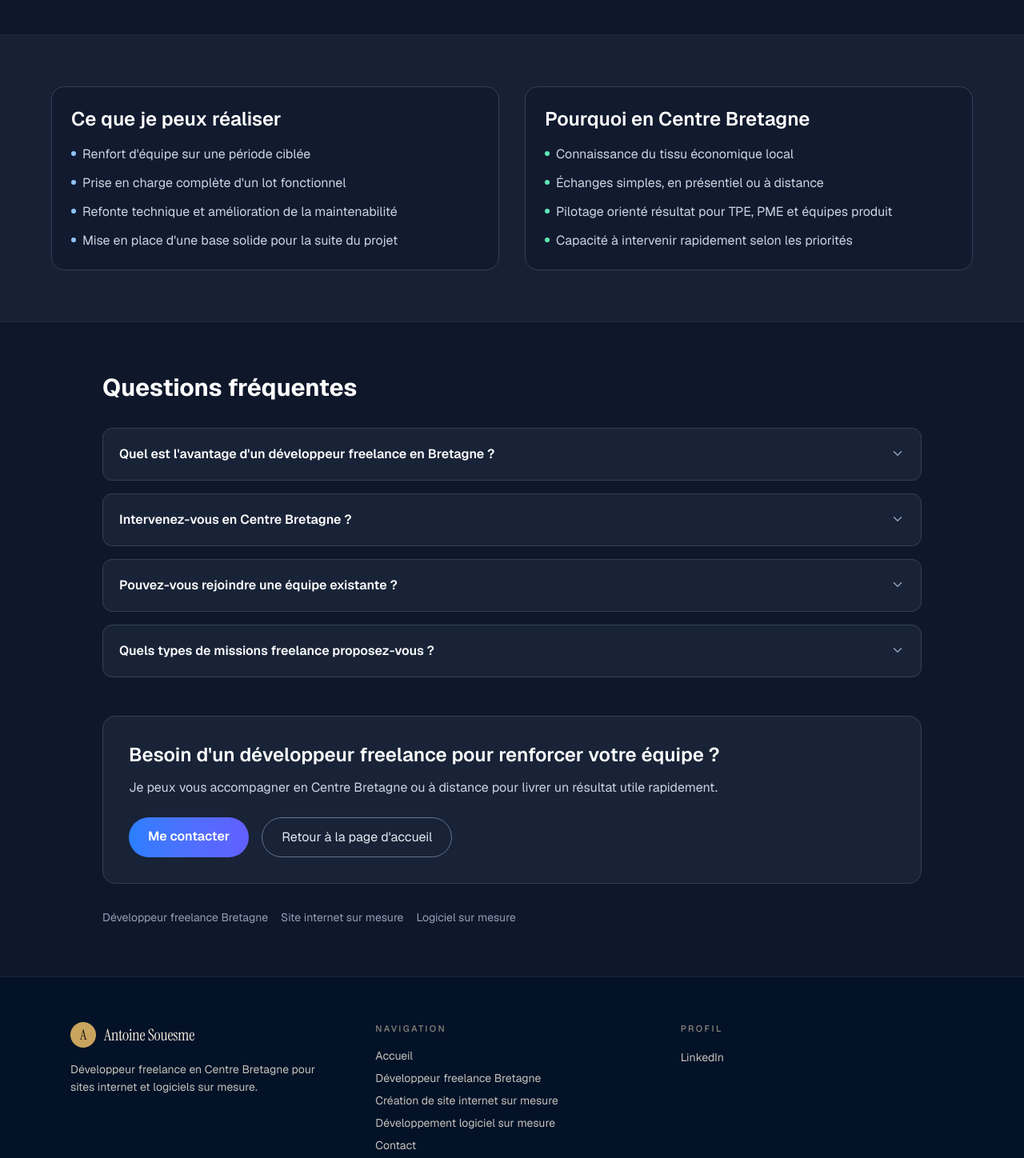
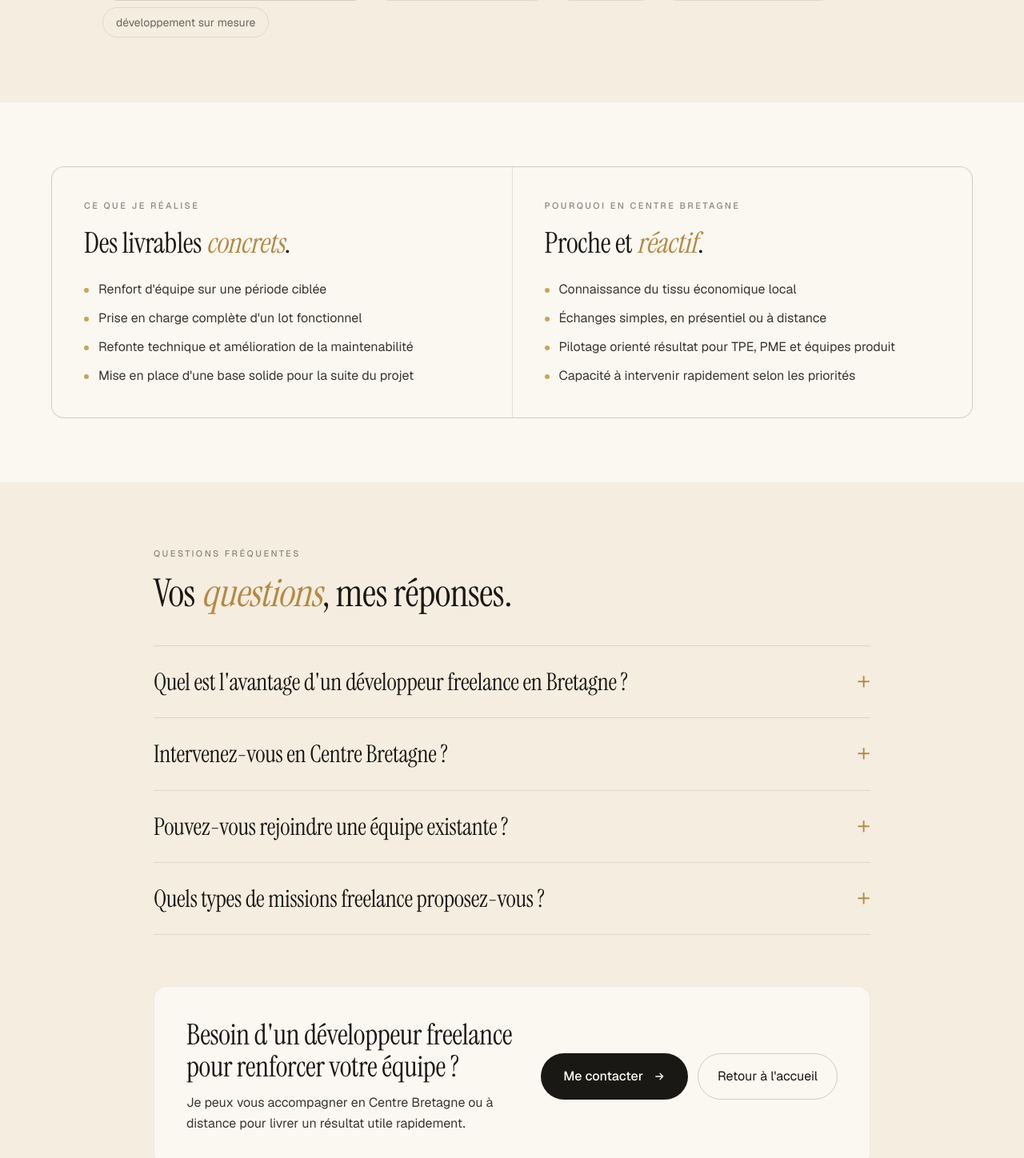
Before and after one commit to antoine-souesme/website, a Next.js app: page /developpeur-freelance-bretagne in a window 1280 px wide. Shown: the part 522-1970 px from the top of the page at 80% size. Built offline with nearby package versions, Linux system fonts and the light colour scheme; no server answers.

Commit message:
Fixed nav bar and pages

```diff
--- a/app/components/Navbar.tsx
+++ b/app/components/Navbar.tsx
@@ -1,24 +1,30 @@
 "use client";
 
 import Link from "next/link";
+import { usePathname } from "next/navigation";
 import { useEffect, useState } from "react";
 
 const Navbar = () => {
+  const pathname = usePathname();
+  const hasDarkHero = pathname === "/";
   const [isScrolled, setIsScrolled] = useState(false);
 
   useEffect(() => {
+    if (!hasDarkHero) return;
     const onScroll = () => {
       setIsScrolled(window.scrollY > window.innerHeight * 0.85);
     };
     window.addEventListener("scroll", onScroll, { passive: true });
     onScroll();
     return () => window.removeEventListener("scroll", onScroll);
-  }, []);
+  }, [hasDarkHero]);
+
+  const onCream = !hasDarkHero || isScrolled;
 
   return (
     <nav
       className={`fixed top-0 inset-x-0 z-50 transition-colors duration-500 ${
-        isScrolled ? "nav-cream text-ink-900" : "text-white"
+        onCream ? "nav-cream text-ink-900" : "text-white"
       }`}
     >
       <div className="max-w-7xl mx-auto px-6 py-5 flex items-center justify-between gap-6">
--- a/app/components/SeoServicePage.tsx
+++ b/app/components/SeoServicePage.tsx
@@ -1,4 +1,3 @@
-import { ChevronDown } from "lucide-react";
 import Link from "next/link";
 
 type FaqItem = {
@@ -30,21 +29,26 @@ const SeoServicePage = ({
   ctaLabel,
 }: SeoServicePageProps) => {
   return (
-    <main className="min-h-screen bg-slate-900 text-white">
-      <section className="pt-32 pb-16 px-4">
+    <main className="bg-sand-100 text-ink-900">
+      <section className="pt-40 pb-20 px-6 bg-sand-100">
         <div className="max-w-5xl mx-auto">
-          <p className="text-sm uppercase tracking-[0.2em] text-sky-200 mb-4">{eyebrow}</p>
-          <h1 className="text-4xl md:text-6xl font-bold mb-6 leading-tight">{h1}</h1>
-          <p className="text-lg text-slate-300 leading-relaxed max-w-4xl">{intro}</p>
+          <p className="eyebrow mb-5">{eyebrow}</p>
+          <h1 className="font-display text-5xl md:text-7xl serif-h2 mb-8 max-w-4xl">
+            {h1}
+          </h1>
+          <p className="text-lg md:text-xl text-ink-700 leading-relaxed max-w-3xl">
+            {intro}
+          </p>
 
-          <div className="mt-8 flex flex-wrap gap-3">
-            <span className="px-3 py-1 rounded-full border border-blue-400/40 text-blue-200 text-sm">
-              Expertise principale: {primaryKeyword}
+          <div className="mt-10 flex flex-wrap gap-2">
+            <span className="inline-flex items-center gap-2 px-4 py-2 rounded-full border border-ink-900/15 text-sm text-ink-700">
+              <span className="w-1.5 h-1.5 rounded-full bg-sand-400" />
+              Expertise — {primaryKeyword}
             </span>
             {secondaryKeywords.map((keyword) => (
               <span
                 key={keyword}
-                className="px-3 py-1 rounded-full border border-slate-600 text-slate-300 text-sm"
+                className="px-4 py-2 rounded-full border border-ink-900/10 text-sm text-ink-500"
               >
                 {keyword}
               </span>
@@ -53,26 +57,34 @@ const SeoServicePage = ({
         </div>
       </section>
 
-      <section className="py-16 px-4 bg-slate-800/60 border-y border-slate-800">
-        <div className="max-w-6xl mx-auto grid md:grid-cols-2 gap-8">
-          <article className="bg-slate-900/70 border border-slate-700 rounded-2xl p-6">
-            <h2 className="text-2xl font-semibold mb-4">Ce que je peux réaliser</h2>
-            <ul className="space-y-3 text-slate-300">
+      <section className="py-20 px-6 bg-sand-50 border-y border-ink-900/5">
+        <div className="max-w-6xl mx-auto grid md:grid-cols-2 gap-px bg-ink-900/10 border border-ink-900/10 rounded-2xl overflow-hidden">
+          <article className="bg-sand-50 p-10">
+            <p className="eyebrow text-sand-500 mb-4">Ce que je réalise</p>
+            <h2 className="font-display text-3xl md:text-4xl mb-6 leading-tight">
+              Des livrables <span className="serif-em">concrets</span>.
+            </h2>
+            <ul className="space-y-3 text-ink-700">
               {offers.map((item) => (
-                <li key={item} className="flex items-start gap-2">
-                  <span className="w-1.5 h-1.5 rounded-full bg-blue-300 mt-2" />
+                <li key={item} className="flex items-start gap-3">
+                  <span className="w-1.5 h-1.5 rounded-full bg-sand-400 mt-2.5 shrink-0" />
                   <span>{item}</span>
                 </li>
               ))}
             </ul>
           </article>
 
-          <article className="bg-slate-900/70 border border-slate-700 rounded-2xl p-6">
-            <h2 className="text-2xl font-semibold mb-4">Pourquoi en Centre Bretagne</h2>
-            <ul className="space-y-3 text-slate-300">
+          <article className="bg-sand-50 p-10">
+            <p className="eyebrow text-sand-500 mb-4">
+              Pourquoi en Centre Bretagne
+            </p>
+            <h2 className="font-display text-3xl md:text-4xl mb-6 leading-tight">
+              Proche et <span className="serif-em">réactif</span>.
+            </h2>
+            <ul className="space-y-3 text-ink-700">
               {localValuePoints.map((item) => (
-                <li key={item} className="flex items-start gap-2">
-                  <span className="w-1.5 h-1.5 rounded-full bg-emerald-300 mt-2" />
+                <li key={item} className="flex items-start gap-3">
+                  <span className="w-1.5 h-1.5 rounded-full bg-sand-400 mt-2.5 shrink-0" />
                   <span>{item}</span>
                 </li>
               ))}
@@ -81,62 +93,88 @@ const SeoServicePage = ({
         </div>
       </section>
 
-      <section className="py-16 px-4">
-        <div className="max-w-5xl mx-auto">
-          <h2 className="text-3xl font-bold mb-8">Questions fréquentes</h2>
-          <div className="space-y-4">
+      <section className="py-20 px-6 bg-sand-100">
+        <div className="max-w-4xl mx-auto">
+          <div className="mb-10">
+            <p className="eyebrow mb-4">Questions fréquentes</p>
+            <h2 className="font-display text-4xl md:text-5xl serif-h2">
+              Vos <span className="serif-em">questions</span>, mes réponses.
+            </h2>
+          </div>
+
+          <div className="border-t border-ink-900/10">
             {faqItems.map((item) => (
               <details
                 key={item.question}
-                className="bg-slate-800/70 border border-slate-700 rounded-xl p-5 group"
+                className="border-b border-ink-900/10 group py-6"
               >
-                <summary className="cursor-pointer text-white font-semibold list-none pr-6 relative">
-                  {item.question}
-                  <ChevronDown
-                    size={18}
-                    className="absolute right-0 top-0.5 text-slate-400 transition-transform group-open:rotate-180"
-                  />
+                <summary className="cursor-pointer flex items-start justify-between gap-6">
+                  <span className="font-display text-2xl md:text-3xl leading-snug">
+                    {item.question}
+                  </span>
+                  <span className="faq-plus text-sand-500 text-3xl leading-none mt-1 font-light">
+                    +
+                  </span>
                 </summary>
-                <p className="mt-3 text-slate-300 leading-relaxed">{item.answer}</p>
+                <p className="mt-4 text-ink-700 leading-relaxed max-w-3xl">
+                  {item.answer}
+                </p>
               </details>
             ))}
           </div>
 
-          <div className="mt-12 bg-slate-800/70 border border-slate-700 rounded-2xl p-8">
-            <h2 className="text-2xl font-semibold mb-3">{ctaLabel}</h2>
-            <p className="text-slate-300 mb-6 leading-relaxed">
-              Je peux vous accompagner en Centre Bretagne ou à distance pour livrer
-              un résultat utile rapidement.
-            </p>
-            <div className="flex flex-wrap gap-4">
+          <div className="mt-16 grid md:grid-cols-[1fr_auto] items-center gap-8 paper rounded-2xl p-10">
+            <div>
+              <h2 className="font-display text-3xl md:text-4xl mb-3">
+                {ctaLabel}
+              </h2>
+              <p className="text-ink-700 leading-relaxed max-w-2xl">
+                Je peux vous accompagner en Centre Bretagne ou à distance pour
+                livrer un résultat utile rapidement.
+              </p>
+            </div>
+            <div className="flex flex-wrap gap-3 self-start md:self-auto">
               <Link
                 href="/#contact"
-                className="px-6 py-3 bg-linear-to-r from-blue-500 to-indigo-500 rounded-full font-semibold hover:scale-105 transition-transform"
+                className="inline-flex items-center gap-3 px-7 py-4 bg-ink-900 text-sand-50 rounded-full font-medium hover:bg-ocean-700 transition"
               >
                 Me contacter
+                <svg
+                  width="16"
+                  height="16"
+                  viewBox="0 0 24 24"
+                  fill="none"
+                  stroke="currentColor"
+                  strokeWidth="2"
+                >
+                  <path d="M5 12h14M13 6l6 6-6 6" />
+                </svg>
               </Link>
               <Link
                 href="/"
-                className="px-6 py-3 rounded-full border border-slate-500 text-slate-200 hover:border-slate-300 transition-colors"
+                className="inline-flex items-center px-6 py-4 rounded-full border border-ink-900/20 text-ink-900 hover:bg-ink-900/5 transition"
               >
-                Retour à la page d&apos;accueil
+                Retour à l&apos;accueil
               </Link>
             </div>
           </div>
 
-          <div className="mt-8 text-sm text-slate-400 flex flex-wrap gap-4">
-            <Link href="/developpeur-freelance-bretagne" className="hover:text-slate-200">
+          <div className="mt-10 pt-8 border-t border-ink-900/10 flex flex-wrap gap-x-6 gap-y-2 text-sm text-ink-500">
+            <Link
+              href="/developpeur-freelance-bretagne"
+              className="link-arrow inline-flex items-center gap-1 hover:text-ink-900 transition-colors"
+            >
               Développeur freelance Bretagne
             </Link>
             <Link
               href="/creation-site-internet-sur-mesure-bretagne"
-              className="hover:text-slate-200"
+              className="link-arrow inline-flex items-center gap-1 hover:text-ink-900 transition-colors"
             >
               Site internet sur mesure
             </Link>
             <Link
               href="/developpement-logiciel-sur-mesure-bretagne"
-              className="hover:text-slate-200"
+              className="link-arrow inline-flex items-center gap-1 hover:text-ink-900 transition-colors"
             >
               Logiciel sur mesure
             </Link>
--- a/app/creation-site-internet-sur-mesure-bretagne/page.tsx
+++ b/app/creation-site-internet-sur-mesure-bretagne/page.tsx
@@ -52,7 +52,7 @@ export const metadata: Metadata = buildPageMetadata({
 
 export default function CreationSiteInternetSurMesurePage() {
   return (
-    <div className="min-h-screen bg-slate-900">
+    <>
       <StructuredData
         entries={[
           personSchema,
@@ -92,6 +92,6 @@ export default function CreationSiteInternetSurMesurePage() {
         ctaLabel="Vous voulez un site internet qui génère des opportunités ?"
       />
       <Footer />
-    </div>
+    </>
   );
 }
--- a/app/developpement-logiciel-sur-mesure-bretagne/page.tsx
+++ b/app/developpement-logiciel-sur-mesure-bretagne/page.tsx
@@ -52,7 +52,7 @@ export const metadata: Metadata = buildPageMetadata({
 
 export default function DeveloppementLogicielSurMesurePage() {
   return (
-    <div className="min-h-screen bg-slate-900">
+    <>
       <StructuredData
         entries={[
           personSchema,
@@ -92,6 +92,6 @@ export default function DeveloppementLogicielSurMesurePage() {
         ctaLabel="Besoin d'un logiciel métier adapté à votre activité ?"
       />
       <Footer />
-    </div>
+    </>
   );
 }
--- a/app/developpeur-freelance-bretagne/page.tsx
+++ b/app/developpeur-freelance-bretagne/page.tsx
@@ -52,7 +52,7 @@ export const metadata: Metadata = buildPageMetadata({
 
 export default function DeveloppeurFreelanceBretagnePage() {
   return (
-    <div className="min-h-screen bg-slate-900">
+    <>
       <StructuredData
         entries={[
           personSchema,
@@ -92,6 +92,6 @@ export default function DeveloppeurFreelanceBretagnePage() {
         ctaLabel="Besoin d'un développeur freelance pour renforcer votre équipe ?"
       />
       <Footer />
-    </div>
+    </>
   );
 }
```
